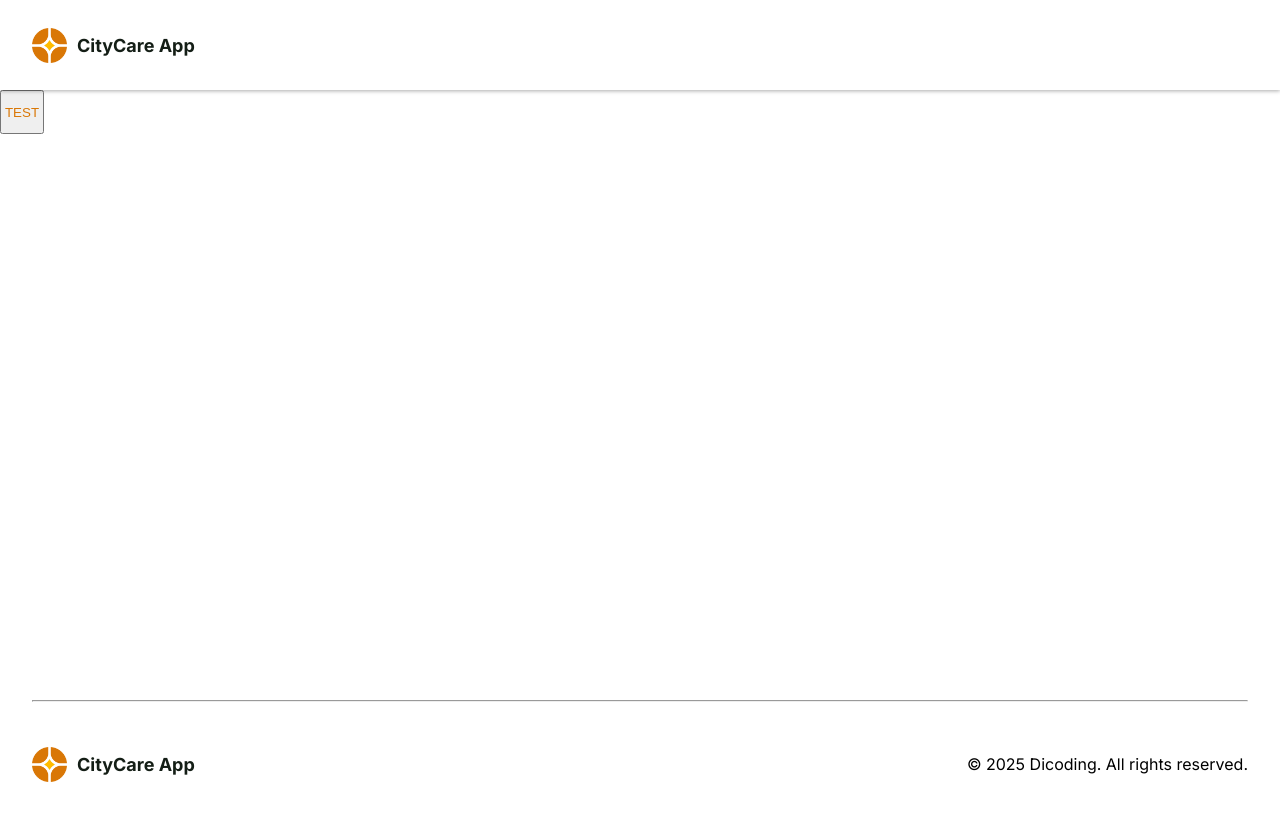
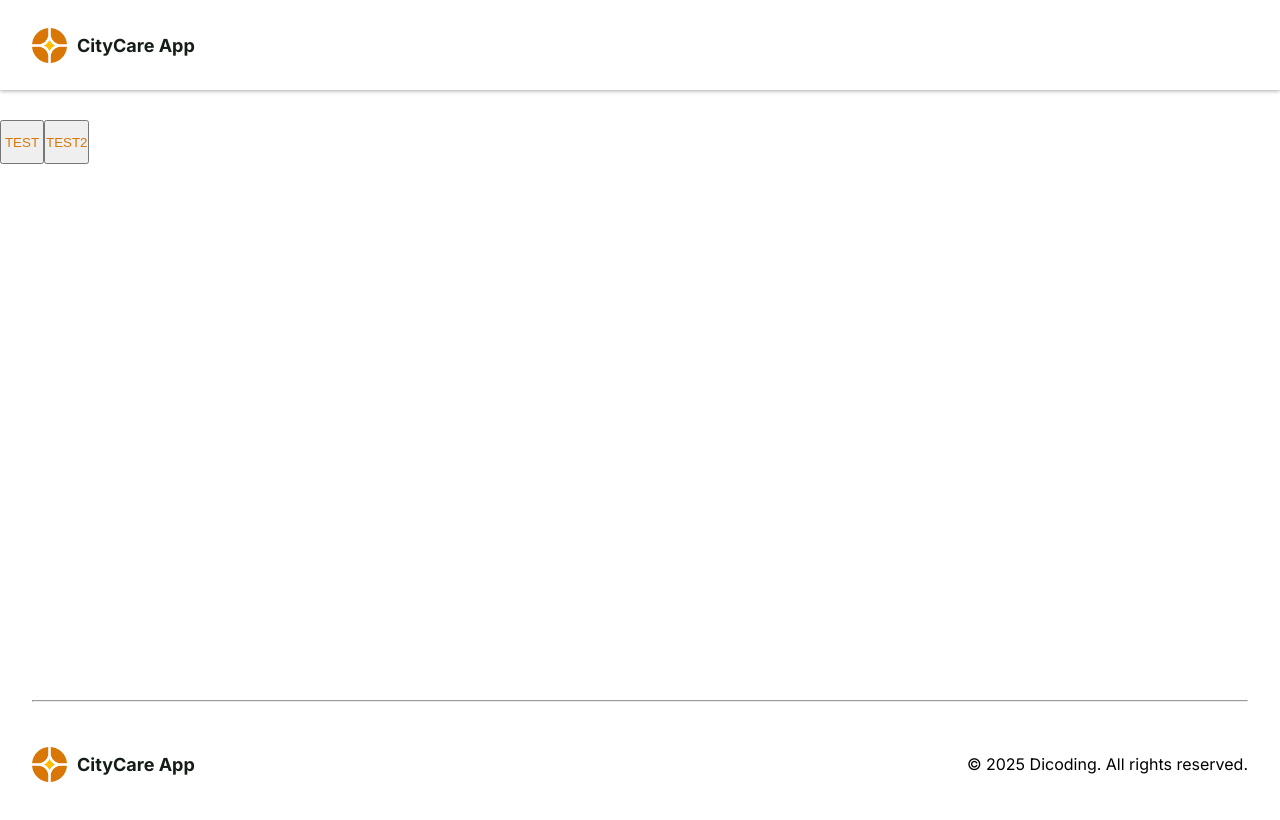
Before and after one commit to achmf/CityApp, a website built with webpack: page src/index.html in a window 1280 px wide. Built offline with nearby package versions, Linux system fonts and the light colour scheme.

```diff
--- a/src/index.html
+++ b/src/index.html
@@ -46,7 +46,7 @@
       </div>
     </header>
 
-    <main tabIndex="-1" id="main-content" class="main-content"><button>TEST</button></main>
+    <main tabIndex="-1" id="main-content" class="main-content"><button>TEST</button><button>TEST2</button></main>
 
     <footer>
       <div class="container">
```
